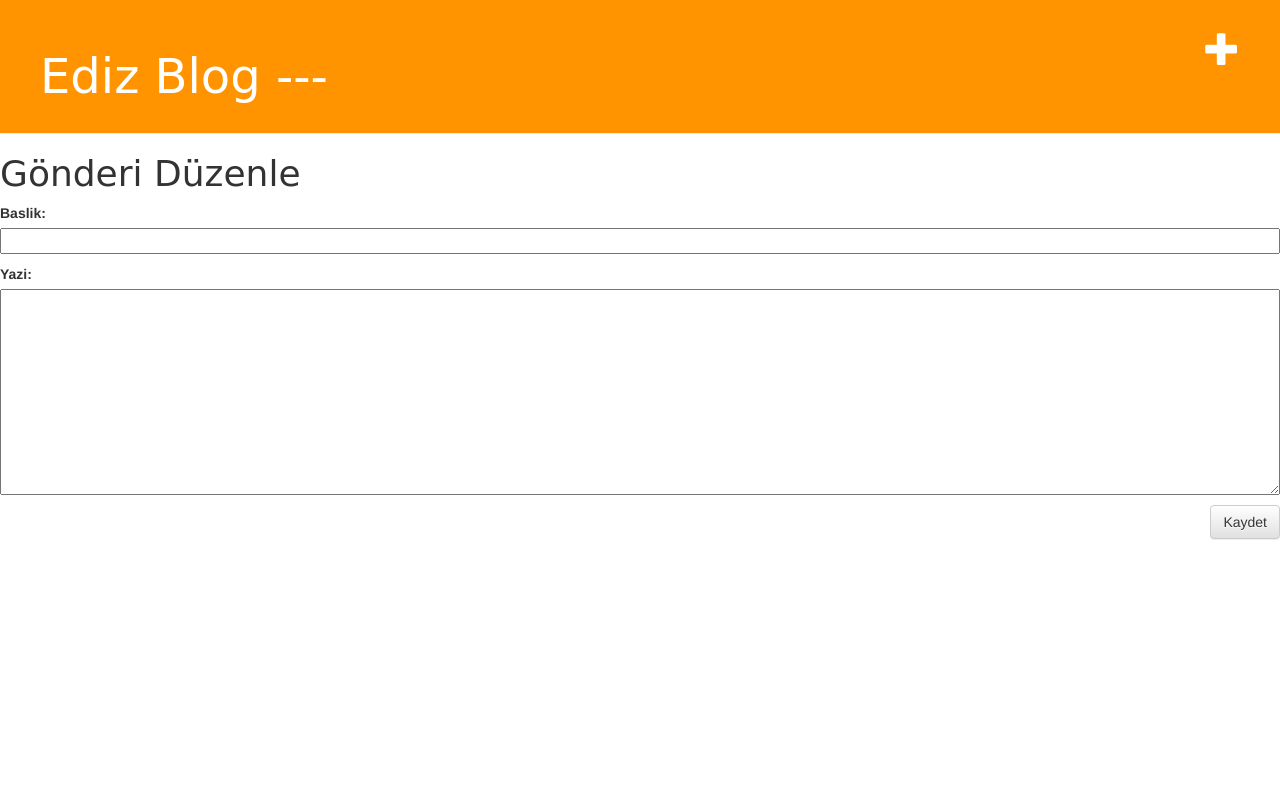
After one commit to ibrahimediz/Python7WebProje, a Django app: page /EdizBlog/Gonderi/yeni in a window 1280 px wide. The commit adds this page. Shown: the top 785 px of the page. Run offline with Django 3.2, Linux system fonts and the light colour scheme; some libraries are stand-ins or nearby versions.

```diff
--- /dev/null
+++ b/EdizBlog/forms.py
@@ -0,0 +1,9 @@
+from django import forms
+
+from .models import Gonderi
+
+class PostForm(forms.ModelForm):
+
+    class Meta:
+        model = Gonderi
+        fields = ('baslik', 'yazi',)
--- /dev/null
+++ b/EdizBlog/static/css/benim.css
@@ -0,0 +1,46 @@
+.page-header {
+    background-color: #ff9400;
+    margin-top: 0;
+    padding: 30px 20px 20px 40px;
+}
+
+.page-header h1, .page-header h1 a, .page-header h1 a:visited, .page-header h1 a:active {
+    color: #ffffff;
+    font-size: 36pt;
+    text-decoration: none;
+}
+
+.content {
+    margin-left: 40px;
+}
+
+h1, h2, h3, h4 {
+    font-family: 'Lobster', cursive;
+}
+
+.date {
+    color: #828282;
+}
+
+.save {
+    float: right;
+}
+
+.post-form textarea, .post-form input {
+    width: 100%;
+}
+
+.top-menu, .top-menu:hover, .top-menu:visited {
+    color: #ffffff;
+    float: right;
+    font-size: 26pt;
+    margin-right: 20px;
+}
+
+.post {
+    margin-bottom: 70px;
+}
+
+.post h1 a, .post h1 a:visited {
+    color: #000000;
+}
--- /dev/null
+++ b/EdizBlog/templates/gonderi/base.html
@@ -0,0 +1,22 @@
+{% load static %}
+
+<html>
+<head>
+<link rel="stylesheet" href="//maxcdn.bootstrapcdn.com/bootstrap/3.2.0/css/bootstrap.min.css">
+<link rel="stylesheet" href="//maxcdn.bootstrapcdn.com/bootstrap/3.2.0/css/bootstrap-theme.min.css">
+<link rel="stylesheet" href="{% static 'css/benim.css' %}">
+</head>
+<body>
+<div class="page-header">
+
+<a href="{% url 'yeni_gonderi' %}" class="top-menu"><span class="glyphicon glyphicon-plus"></span></a>
+    <h1><a href="/">Ediz Blog {% block title %}---{% endblock %} </a></h1>
+
+</div>
+
+{% block content %}
+
+{% endblock %}
+
+</body>
+</html>
--- /dev/null
+++ b/EdizBlog/templates/gonderi/gonderiduzenle.html
@@ -0,0 +1,9 @@
+{% extends 'gonderi/base.html' %}
+
+{% block content %}
+    <h1>Gönderi Düzenle</h1>
+    <form method="POST" class="post-form">{% csrf_token %}
+        {{ form.as_p }}
+        <button type="submit" class="save btn btn-default">Kaydet</button>
+    </form>
+{% endblock %}
--- a/EdizBlog/urls.py
+++ b/EdizBlog/urls.py
@@ -3,4 +3,7 @@ from . import views
 
 urlpatterns = [
     path('', views.gonderi_liste, name='gonderi_liste'),
+    path('Gonderi/<int:pk>/', views.gonderi_detay, name='gonderi_detay'),
+    path('Gonderi/yeni', views.yeni_gonderi, name='yeni_gonderi'),
+    path('Gonderi/<int:pk>/duzenle/', views.gonderiduzenle, name='gonderiduzenle'),
 ]
--- a/EdizBlog/views.py
+++ b/EdizBlog/views.py
@@ -1,7 +1,45 @@
-from django.shortcuts import render
+from django.shortcuts import render,get_object_or_404,redirect
+from django.contrib.auth.models import User
+from django.utils import timezone
 from .models import Gonderi
+from .forms import PostForm
 
 def gonderi_liste(request):
     Gonderiler =  Gonderi.objects.order_by('olus_zamani')
     return render(request, 'gonderi/gonderiliste.html', {"Gonderiler":Gonderiler})
-# Create your views here.
+
+
+def gonderi_detay(request,pk):
+    gonderi = get_object_or_404(Gonderi,pk=pk)
+    return render(request,'gonderi/gonderi_detay.html',{'Gonderi':gonderi})
+
+def yeni_gonderi(request):
+    if request.method == "POST":
+        form = PostForm(request.POST)
+        if form.is_valid():
+            gonderi = form.save(commit=False)
+            kullanici = User.objects.get(username="edizadmin")
+            # gonderi.yazar = request.user
+            gonderi.yazar = kullanici
+            gonderi.yayim_zaman = timezone.now()
+            gonderi.save()
+            return redirect('gonderi_detay', pk=gonderi.pk)
+    else:
+        form = PostForm()
+    return render(request, 'gonderi/gonderiduzenle.html', {'form': form})
+
+def gonderiduzenle(request, pk):
+    gonderi = get_object_or_404(Gonderi, pk=pk)
+    if request.method == "POST":
+        form = PostForm(request.POST, instance=gonderi)
+        if form.is_valid():
+            gonderi = form.save(commit=False)
+            kullanici = User.objects.get(username="edizadmin")
+            # gonderi.yazar = request.user
+            gonderi.yazar = kullanici
+            gonderi.yayim_zaman = timezone.now()
+            gonderi.save()
+            return redirect('gonderi_liste')
+    else:
+        form = PostForm(instance=gonderi)
+    return render(request, 'gonderi/gonderiduzenle.html', {'form': form})
```
Also changed, not shown: EdizBlog/templates/gonderi/gonderi_detay.html (added, +13 -0 lines), EdizBlog/templates/gonderi/gonderiliste.html (+6 -10 lines), EdizBlog/templates/gonderi/gonderiliste1.html (added, +11 -0 lines), db.sqlite3.
